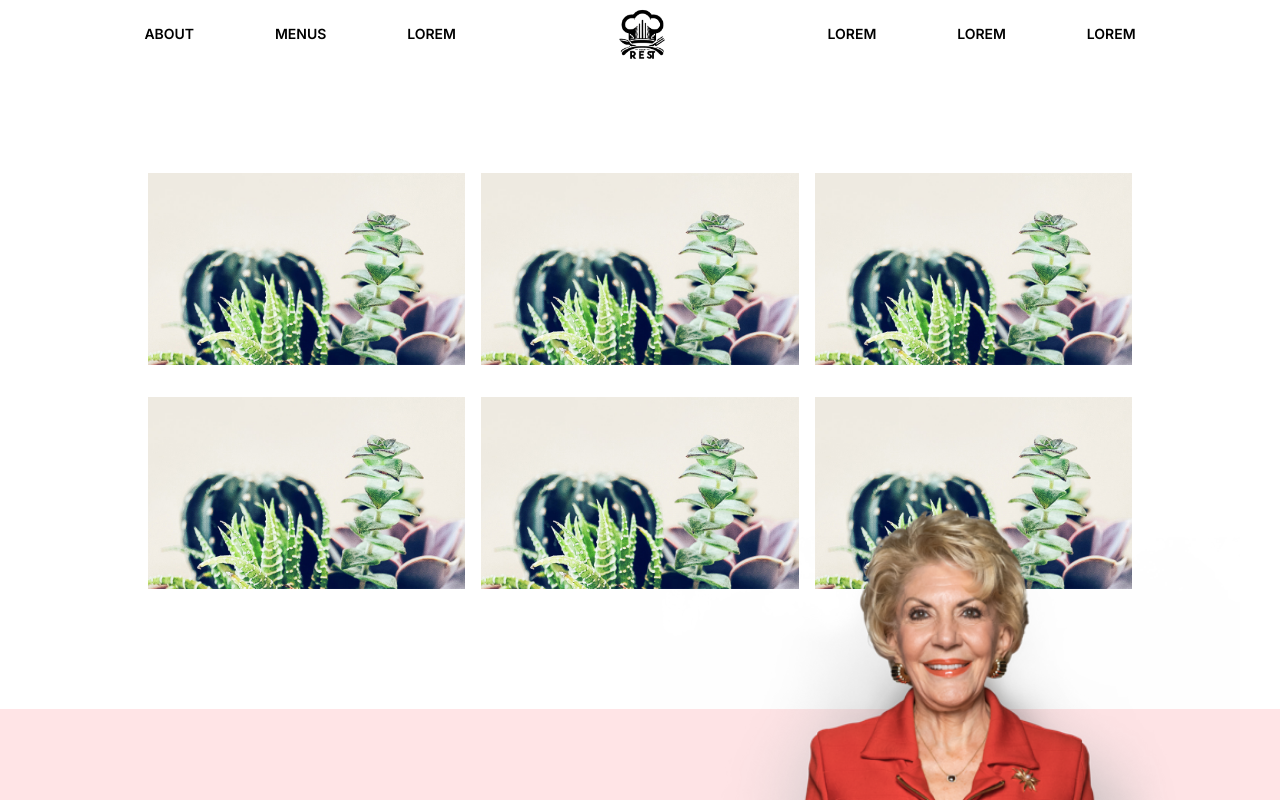
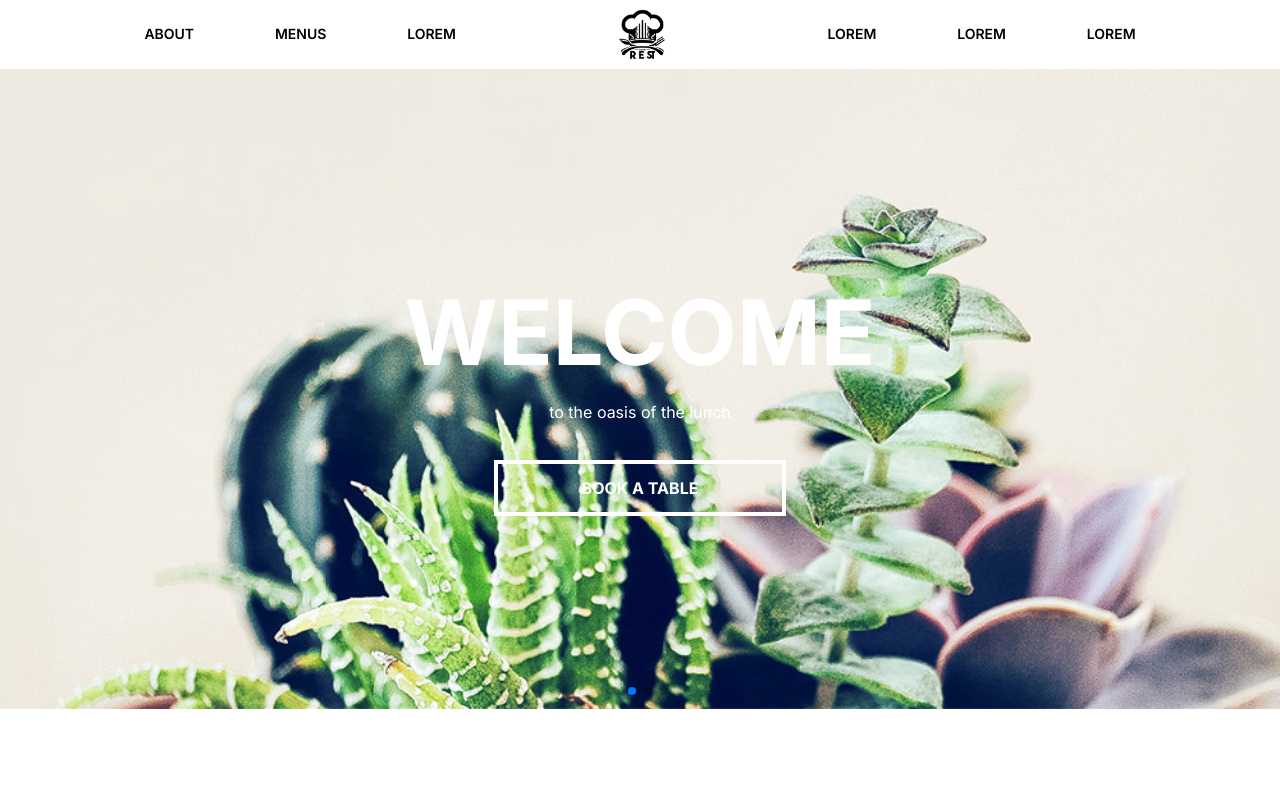
Before and after one commit to Enigma-Web-Design/landing-resto, a Next.js app: page / in a window 1280 px wide. Shown: the top 800 px of the page. Built offline with nearby package versions, Linux system fonts and the light colour scheme.

Commit message:
main alpha

```diff
--- a/package.json
+++ b/package.json
@@ -12,7 +12,8 @@
     "next": "14.0.1",
     "react": "^18",
     "react-dom": "^18",
-    "react-icons": "^4.11.0"
+    "react-icons": "^4.11.0",
+    "swiper": "^11.0.3"
   },
   "devDependencies": {
     "autoprefixer": "^10.0.1",
--- a/src/app/page.js
+++ b/src/app/page.js
@@ -1,16 +1,18 @@
-import Article from '@/components/Article';
-import Section from '@/components/Section';
+import Article from "@/components/Article";
+import Section from "@/components/Section";
 import Footer from "@/components/Footer";
 import Grid from "@/components/Grid";
 import Nav from "@/components/Nav";
+import Header from "@/components/Header";
 
 export default function Home() {
   return (
     <>
       <Nav />
-      <Grid />      <Article foodBack={'/owner.png'} />
-      <Section position={'justify-end bg-center'} foodBack={'/food.png'} />
-      <Section position={'justify-start'} foodBack={'/vip.jpg'} />
+      <Header />
+      <Grid /> <Article foodBack={"/owner.png"} />
+      <Section position={"justify-end bg-center"} foodBack={"/food.png"} />
+      <Section position={"justify-start"} foodBack={"/vip.jpg"} />
       <Footer />
     </>
   );
--- a/src/components/Header.jsx
+++ b/src/components/Header.jsx
@@ -0,0 +1,53 @@
+"use client";
+import { Swiper, SwiperSlide } from "swiper/react";
+import { Autoplay, Pagination, EffectCube } from "swiper/modules";
+
+// Import Swiper styles
+import "swiper/css/effect-cube";
+import "swiper/css/pagination";
+import "swiper/css";
+const Header = () => {
+  // Rutas de las imágenes del slider
+  const images = ["/vip.jpg", "/vip.jpg", "/vip.jpg", "/vip.jpg"];
+
+  return (
+    <>
+      <div className="flex flex-col items-center justify-center  absolute text-white z-10 w-full h-[670px] xl:h-[640px] lg:h-[600px] md:h-[540px] sm:h-[500px]  color-white-800">
+        <h1 className="text-[70px]  sm:text-[90px] font-bold">WELCOME</h1>
+        <h2>to the oasis of the lunch</h2>
+        <button className="mt-10 font-bold border p-2 px-20 border-4 outline outline-white outline-4 border-transparent duration-100 hover:border-white ">
+          BOOK A TABLE
+        </button>
+      </div>
+      <header className="h-[670px] xl:h-[640px] lg:h-[600px] md:h-[540px] sm:h-[500px]  relative z-[-1] bg-gray-900 overflow-hidden">
+        <Swiper
+          effect={"cube"}
+          grabCursor={true}
+          cubeEffect={{
+            shadow: true,
+            slideShadows: true,
+            shadowOffset: 20,
+            shadowScale: 0.94,
+          }}
+          pagination={true}
+          autoplay
+          modules={[EffectCube, Pagination, Autoplay]}
+          className=""
+          speed={1000}
+          loop={true}
+        >
+          {images.map((image, index) => (
+            <SwiperSlide key={index}>
+              <div
+                className="w-full  h-[670px] xl:h-[640px] lg:h-[600px] md:h-[540px] sm:h-[500px] bg-cover bg-center"
+                style={{ backgroundImage: `url(${image})` }}
+              />
+            </SwiperSlide>
+          ))}
+        </Swiper>
+      </header>
+    </>
+  );
+};
+
+export default Header;
```
Also changed, not shown: 1 other file (tests, documents, lock files or other folders).
